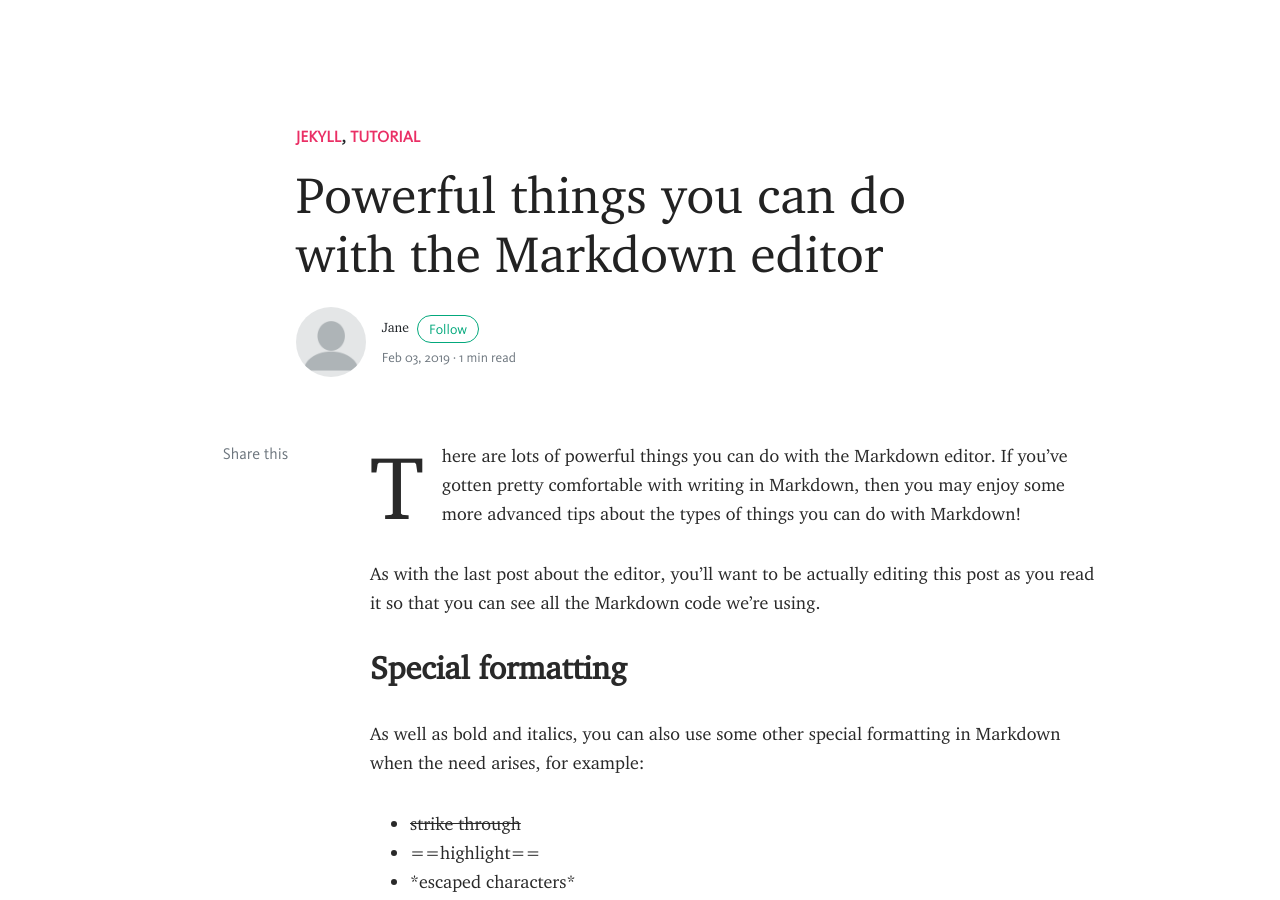
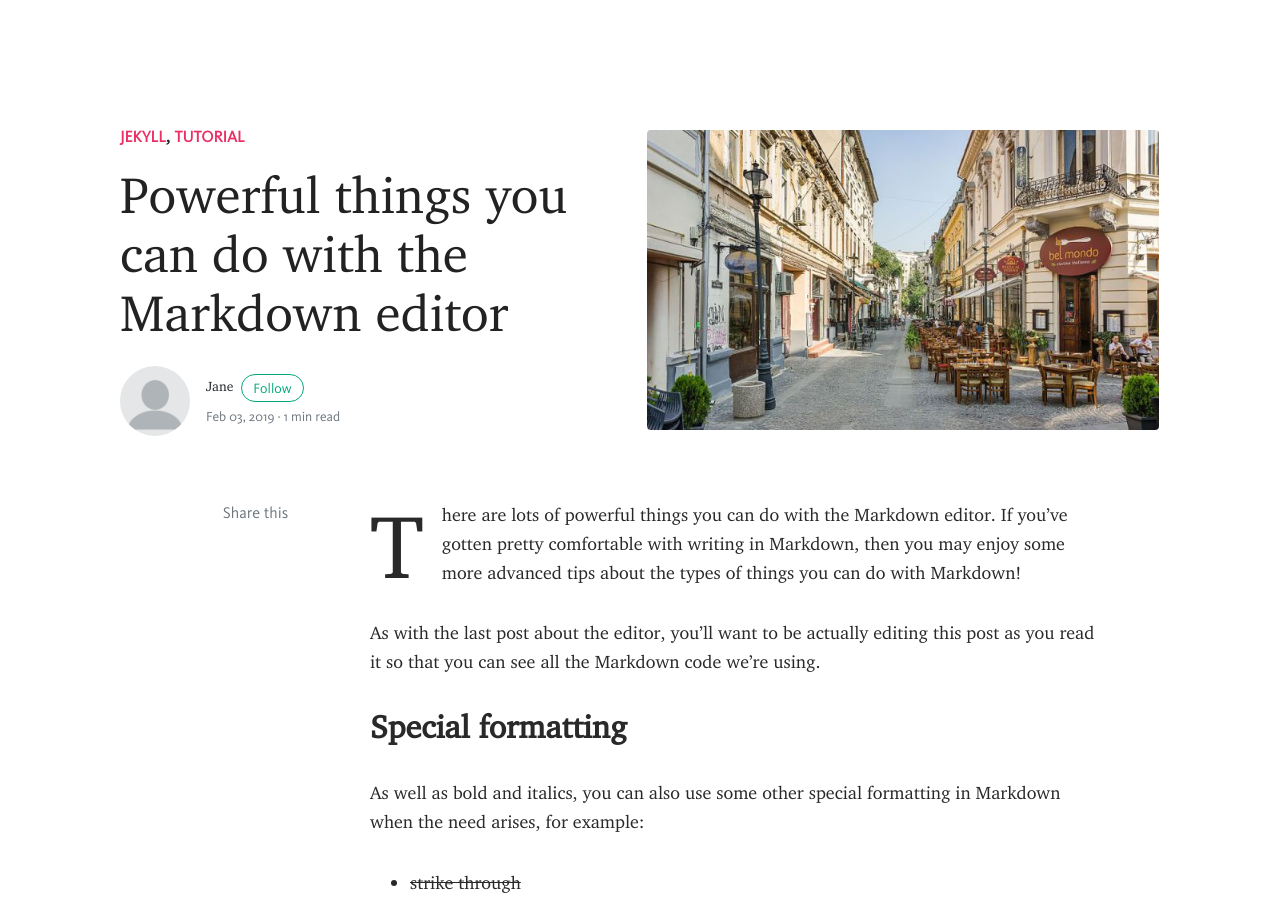
Before and after one commit to hayden-rhee/devlog, a Jekyll site: the page built from _posts/2019-02-03-powerful-things-markdown-editor.md, in a window 1280 px wide and 900 px high. Built offline with Jekyll 4.4.1, drawn with Linux system fonts in a browser that asks for light colours; nearby versions of some CDN libraries; comment, search, counter and statistics services are not loaded.

Commit message:
automatic commit on 2020-07-06 15:26:25

```diff
--- a/_posts/2019-02-03-powerful-things-markdown-editor.md
+++ b/_posts/2019-02-03-powerful-things-markdown-editor.md
@@ -3,6 +3,7 @@ layout: post
 title:  "Powerful things you can do with the Markdown editor"
 author: jane
 categories: [ Jekyll, tutorial ]
+image: assets/images/home.jpg
 tags: [summer]
 ---
 There are lots of powerful things you can do with the Markdown editor. If you've gotten pretty comfortable with writing in Markdown, then you may enjoy some more advanced tips about the types of things you can do with Markdown!
```
